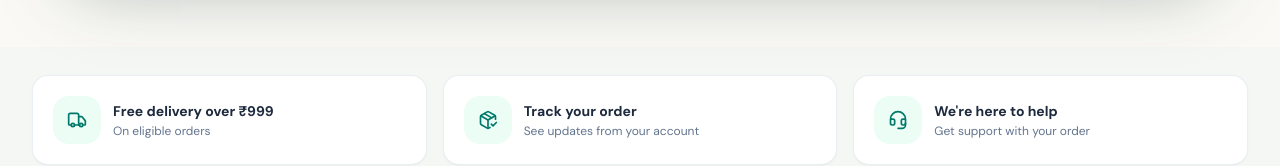
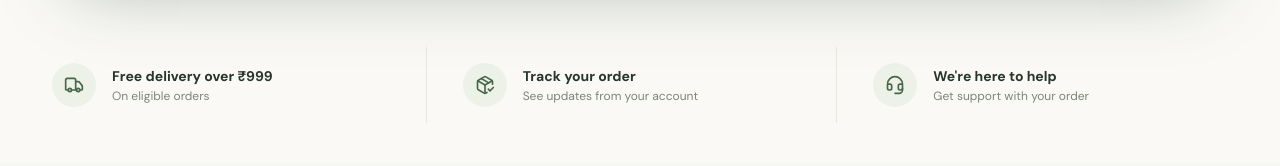
Before and after one commit to aksainisw-88/E-Cart, a React (Vite) app in the folder client/: page / in a window 1280 px wide. Shown: the part 786-952 px from the top of the page. Built offline with nearby package versions, Linux system fonts and the light colour scheme; no server answers.

Commit message:
Redesign storefront Home.jsx

```diff
--- a/client/src/pages/Home.jsx
+++ b/client/src/pages/Home.jsx
@@ -19,12 +19,12 @@ const Home = () => {
     <main>
       <HeroSlider />
 
-      <section aria-label="Shopping services" className="bg-[#f4f7f4] px-4 py-5 sm:px-6 sm:py-7 lg:px-8">
+      <section aria-label="Shopping services" className="bg-[#faf9f6] px-4 pb-6 sm:px-6 sm:pb-10 lg:px-8">
         <div className="mx-auto grid max-w-7xl gap-3 sm:grid-cols-3 sm:gap-4">
           {benefits.map(({ icon: Icon, title, detail, to }) => (
-            <Link key={title} to={to} className="group flex items-center gap-3 rounded-2xl border border-slate-200/70 bg-white p-4 shadow-sm shadow-slate-900/[0.03] transition hover:-translate-y-0.5 hover:border-emerald-200 hover:shadow-md sm:p-5">
-              <span className="flex h-12 w-12 shrink-0 items-center justify-center rounded-2xl bg-emerald-50 text-primary transition group-hover:bg-primary group-hover:text-white"><Icon className="h-5 w-5" /></span>
-              <span className="min-w-0"><strong className="block truncate text-sm font-bold text-slate-800">{title}</strong><span className="mt-0.5 block text-xs text-slate-500">{detail}</span></span>
+            <Link key={title} to={to} className="group flex items-center gap-4 border-b border-[#e7e9df] px-2 py-4 transition hover:border-[#7e997b] sm:border-b-0 sm:border-r sm:px-5 sm:last:border-r-0">
+              <span className="flex h-11 w-11 shrink-0 items-center justify-center rounded-full bg-[#edf2e8] text-[#496748] transition group-hover:bg-[#496748] group-hover:text-white"><Icon className="h-5 w-5" /></span>
+              <span className="min-w-0"><strong className="block truncate text-sm font-bold text-[#27362a]">{title}</strong><span className="mt-0.5 block text-xs text-[#7c8578]">{detail}</span></span>
             </Link>
           ))}
         </div>
```
